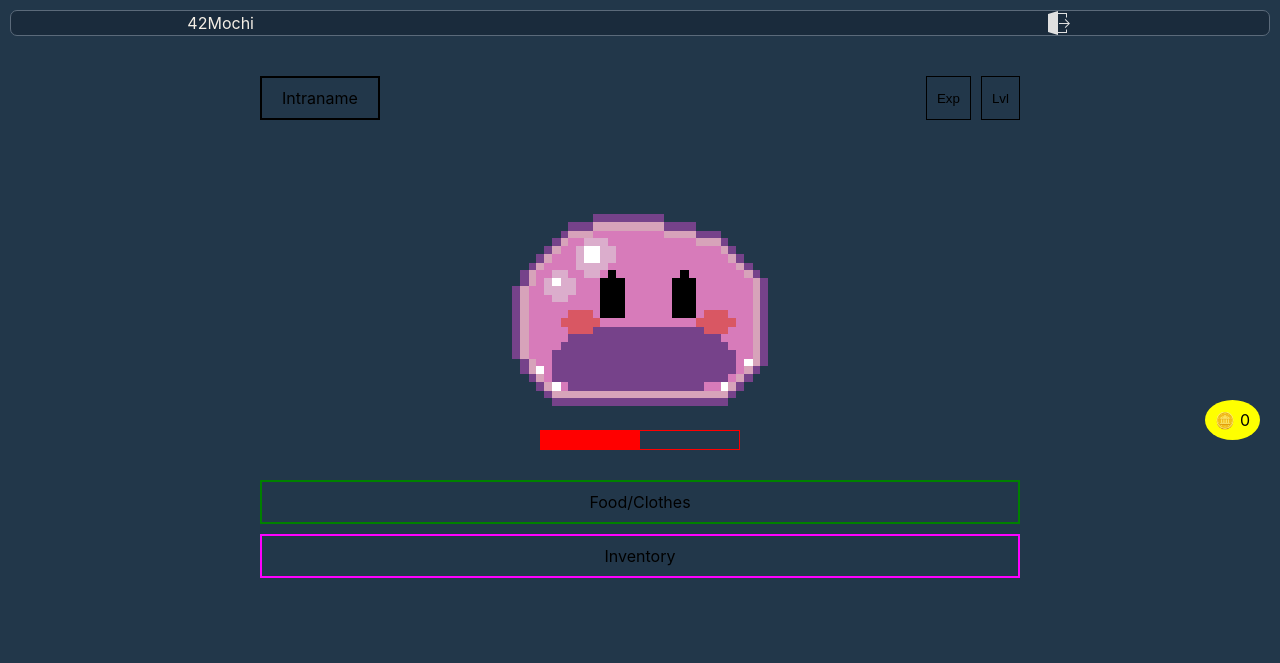
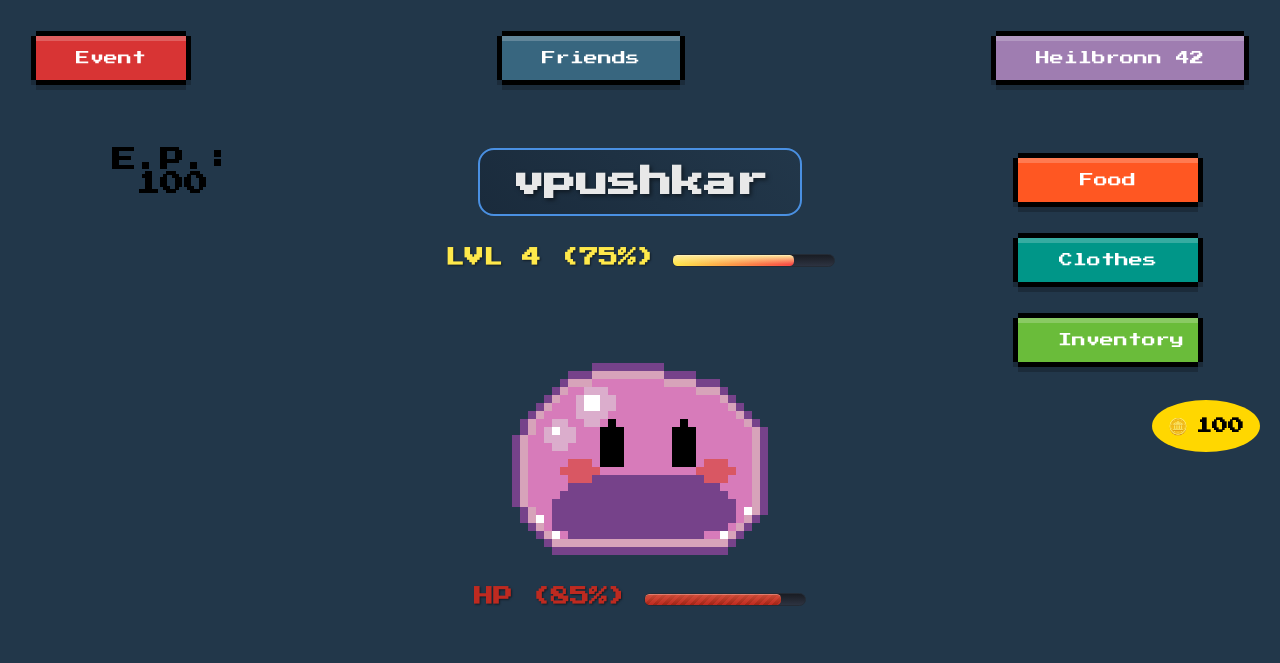
Before and after one commit to Valentinoszadcsij/42_study_buddy_pet_monster, a PHP site: page /App/Views/game.php in a window 1280 px wide. Shown: the top 663 px of the page. Run offline with PHP 8.4, Linux system fonts and the light colour scheme.

Commit message:
Made main page in pixelized style.

```diff
--- a/src/App/Views/game.php
+++ b/src/App/Views/game.php
@@ -6,42 +6,52 @@
     <title>42Mochi</title>
     <link rel="stylesheet" href="/css/style.css">
     <link rel="stylesheet" href="/css/game.css">
+    <link href="https://fonts.googleapis.com/css2?family=Press+Start+2P&display=swap" rel="stylesheet">
 </head>
 <body class="bg-secondary">
-    <nav class="navbar bg-primary bord-primary">
-        <div class="navbar-left">42Mochi</div>
-        <div class="navbar-center"></div>
-        <div class="navbar-right">
-            <form method="POST" action="/Auth/logout">
-                <button type="submit" class="icon-btn logout" aria-label="Log out"></button>
-            </form>
+    <nav class="navbar">
+        <div class="nav-buttons">
+            <button>Event</button>
+            <button>Friends</button>
+            <button>Heilbronn 42</button>
         </div>
     </nav>
 
     <main class="game-container">
-        <div class="stats-section">
-            <div class="intraname"><?php echo $_SESSION['user_email'] ?? 'Intraname'; ?></div>
-            <div class="stat-buttons">
-                <button class="exp-btn">Exp</button>
-                <button class="lvl-btn">Lvl</button>
+        <div class="left-side">
+            <div class="ep-counter">
+                E.P.: <span id="ep-value">100</span>
             </div>
         </div>
 
-        <div class="character-section">
-            <canvas id="characterCanvas" width="200" height="200"></canvas>
-            <div class="exp-bar">
-                <div class="exp-progress"></div>
+        <div class="center-content">
+            <div class="intraname">vpushkar</div>
+            <div class="lvl-container">
+                <div class="lvl-text">LVL 4 (75%)</div>
+                <div class="lvl-bar">
+                    <progress class="progress-bar" value="75" max="100"></progress>
+                </div>
+            </div>
+            <div class="character-section">
+                <canvas id="characterCanvas" width="256" height="256"></canvas>
+                <div class="hp-container">
+                    <div class="hp-text">HP (85%)</div>
+                    <div class="hp-bar">
+                        <progress class="progress-bar" value="85" max="100"></progress>
+                    </div>
+                </div>
             </div>
         </div>
 
-        <div class="inventory-section">
-            <div class="food-clothes">Food/Clothes</div>
-            <div class="inventory">Inventory</div>
+        <div class="right-side">
+            <button>Food</button>
+            <button>Clothes</button>
+            <button>Inventory</button>
         </div>
 
         <div class="coins">
             <span class="coin-icon">🪙</span>
-            <span class="coin-amount">0</span>
+            <span class="coin-amount">100</span>
         </div>
     </main>
     <script src="/js/character.js"></script>
--- a/src/public/css/game.css
+++ b/src/public/css/game.css
@@ -1,103 +1,278 @@
-.top-nav {
-    background-color: #ffffff;
-    border-bottom: 1px solid #e0e0e0;
-    padding: 10px 0;
+body {
+  background: #DCE3E6;
+  font-family: "Press Start 2P", system-ui;
 }
 
-.nav-items {
+.container {
+  width: 70%;
+  text-align: center;
+  display: block;
+  margin-left: auto;
+  margin-right: auto;
+}
+
+.title {
+  background: #2e2e2e;
+  padding: 15px;
+  color: #fff;
+  margin-bottom: 30px;
+  font-family: "Press Start 2P", system-ui;
+  font-size: 24px;
+  box-shadow: 0px 5px black, 0px -5px black, 5px 0px black, -5px 0px black, 0px 10px #00000038, 5px 5px #00000038, -5px 5px #00000038, inset 0px 5px #ffffff1f, inset 0px -5px #00000030;
+}
+
+/* Button styles */
+button {
+  color: #fff;
+  background-color: #6abc3a;
+  padding: 15px 40px 15px 40px;
+  margin: 10px;
+  font-size: 14px;
+  font-family: "Press Start 2P", system-ui;
+  border: 0;
+  box-shadow: 0px 5px black, 0px -5px black, 5px 0px black, -5px 0px black, 0px 10px #00000038, 5px 5px #00000038, -5px 5px #00000038, inset 0px 5px #ffffff36;
+  cursor: pointer;
+}
+
+button:active {
+  transform: translateY(5px);
+  box-shadow: 0px 5px black, 0px -5px black, 5px 0px black, -5px 0px black, inset 0px 5px #00000038;
+}
+
+/* Special colors for different buttons */
+.nav-buttons button:nth-child(1) {
+    background-color: #d83434;
+}
+.nav-buttons button:nth-child(2) {
+    background-color: #38667f;
+}
+.nav-buttons button:nth-child(3) {
+    background-color: #9f7db1;
+}
+
+.right-side button:nth-child(1) {
+    background-color: #FF5722;
+}
+.right-side button:nth-child(2) {
+    background-color: #009688;
+}
+.right-side button:nth-child(3) {
+    background-color: #6abc3a;
+}
+
+/* HP Bar styles */
+.rangeWrapper {
+  display: flex;
+  flex-direction: column;
+  justify-content: space-evenly;
+  align-items: center;
+  height: 100%;
+}
+
+.progress-bar {
+  box-sizing: border-box;
+  border: solid 0.15em #242B35;
+  width: 12.5em;
+  height: 1em;
+  border-radius: 0.5em;
+  background: linear-gradient(#191C23, #2D3341);
+  font: 1em monospace;
+}
+
+.progress-bar::-webkit-progress-bar {
+  background: transparent;
+}
+
+.hp-container {
+  display: flex;
+  align-items: center;
+  gap: 1rem;
+  margin: 1rem 0;
+}
+
+.hp-text {
+  font-size: 1.2rem;
+  font-weight: bold;
+  color: #BE2A20;
+  text-shadow: 1px 1px 2px rgba(0, 0, 0, 0.5);
+  min-width: 100px;
+}
+
+.hp-bar .progress-bar::-webkit-progress-value {
+  border-radius: 0.35em;
+  box-shadow: inset 0 0.05em 0.05em rgba(255, 255, 255, 0.35);
+  background:
+    linear-gradient(rgba(226, 102, 76, 0.65), transparent),
+    repeating-linear-gradient(135deg, #A22215 0 0.25em, #BE2A20 0 0.5em);
+}
+
+.hp-bar .progress-bar::-moz-progress-bar {
+  border-radius: 0.35em;
+  box-shadow: inset 0 0.05em 0.05em rgba(255, 255, 255, 0.35);
+  background:
+    linear-gradient(rgba(226, 102, 76, 0.65), transparent),
+    repeating-linear-gradient(135deg, #A22215 0 0.25em, #BE2A20 0 0.5em);
+}
+
+.lvl-container {
+  display: flex;
+  align-items: center;
+  gap: 1rem;
+  margin-bottom: 1rem;
+}
+
+.lvl-text {
+  font-size: 1.2rem;
+  font-weight: bold;
+  color: #FFE94B;
+  text-shadow: 1px 1px 2px rgba(0, 0, 0, 0.5);
+  min-width: 100px;
+}
+
+.lvl-bar .progress-bar::-webkit-progress-value {
+  border-radius: 0.35em;
+  box-shadow: inset 0 0.05em 0.05em rgba(255, 255, 255, 0.35);
+  background:
+    linear-gradient(#FFEC9D, transparent 85%),
+    linear-gradient(90deg, #FFE94B, #F94745);
+}
+
+.lvl-bar .progress-bar::-moz-progress-bar {
+  border-radius: 0.35em;
+  box-shadow: inset 0 0.05em 0.05em rgba(255, 255, 255, 0.35);
+  background:
+    linear-gradient(#FFEC9D, transparent 85%),
+    linear-gradient(90deg, #FFE94B, #F94745);
+}[type="range"].kawaii::-webkit-slider-runnable-track {
+  background:
+    radial-gradient(circle at 0.75em 0.6em, var(--light) calc(0.2em - 1px), #0000 0.2em),
+    radial-gradient(circle at 1.25em 0.6em, var(--light) calc(0.2em - 1px), #0000 0.2em),
+    radial-gradient(circle at 5em 0.6em, var(--light) calc(0.2em - 1px), #0000 0.2em),
+    linear-gradient(var(--light) 0 0) 1.25em 0.4em / 3.75em calc(0.4em - 0.5px) no-repeat,
+    linear-gradient(90deg, var(--base), var(--transparent) 1em),
+    linear-gradient(#0000 70%, var(--dark) 80%),
+    var(--base);
+  border-radius: 2em;
+  height: 100%;
+  overflow: hidden;
+}
+
+[type="range"].kawaii::-webkit-slider-thumb {
+  appearance: none;
+  height: 2em;
+  width: 2em;
+  color: var(--lighter);
+  background:
+    radial-gradient(circle at 0.75em 0.6em, var(--light) calc(0.2em - 1px), #0000 0.2em),
+    linear-gradient(90deg, #0000 0.75em, var(--base) 0) 0 0 / 100% 50% no-repeat;
+  border-radius: 50%;
+  box-shadow:
+    inset -0.5em 0 0.5em -0.25em var(--base),
+    1em 0 0 0.25em,
+    2em 0 0 0.25em,
+    3em 0 0 0.25em,
+    4em 0 0 0.25em,
+    5em 0 0 0.25em,
+    6em 0 0 0.25em,
+    7em 0 0 0.25em,
+    8em 0 0 0.25em,
+    9em 0 0 0.25em,
+    10em 0 0 0.25em,
+    11em 0 0 0.25em,
+    12em 0 0 0.25em,
+    12em 0 0 0.25em,
+    13em 0 0 0.25em,
+    14em 0 0 0.25em,
+    15em 0 0 0.25em,
+    16em 0 0 0.25em,
+    17em 0 0 0.25em,
+    18em 0 0 0.25em,
+    19em 0 0 0.25em;
+}
+
+/* Game Layout */
+.navbar {
   display: flex;
   justify-content: space-between;
-    max-width: 800px;
-    margin: 0 auto;
-    padding: 0 20px;
+  padding: 1rem;
+  background: var(--button_color);
 }
 
-.nav-item {
-    padding: 8px 16px;
-    cursor: pointer;
-    border: 1px solid #e0e0e0;
+.nav-buttons {
+  display: flex;
+  gap: 1rem;
+  width: 100%;
+  justify-content: space-between;
 }
 
 .game-container {
-    max-width: 800px;
-    margin: 20px auto;
-    padding: 20px;
+  display: grid;
+  grid-template-columns: 200px 1fr 200px;
+  gap: 2rem;
+  padding: 2rem;
+  max-width: 1200px;
+  margin: 0 auto;
 }
 
-.stats-section {
+.left-side {
   display: flex;
-    justify-content: space-between;
-    margin-bottom: 30px;
+  flex-direction: column;
+  gap: 1rem;
+}
+
+.ep-counter {
+  font-size: 1.5rem;
+  font-weight: bold;
+}
+
+.center-content {
+  display: flex;
+  flex-direction: column;
+  align-items: center;
+  gap: 1rem;
 }
 
 .intraname {
-    padding: 10px 20px;
-    border: 2px solid #000;
-    display: inline-block;
-}
-
-.stat-buttons {
-    display: flex;
-    gap: 10px;
-}
-
-.exp-btn, .lvl-btn {
-    padding: 5px 10px;
-    border: 1px solid #000;
-    background: none;
-    cursor: pointer;
+  font-size: 2rem;
+  font-weight: bold;
+  margin-bottom: 1rem;
+  color: #e8e8e8;
+  text-shadow: 2px 2px 4px rgba(0, 0, 0, 0.5);
+  padding: 0.5em 1em;
+  background: linear-gradient(45deg, #1A2B3C, #22374A);
+  border-radius: 0.5em;
+  border: 2px solid #4A90E2;
 }
 
 .character-section {
-    text-align: center;
-    margin-bottom: 30px;
+  display: flex;
+  flex-direction: column;
+  align-items: center;
+  gap: 1rem;
 }
 
 .character-section canvas {
   width: 256px;
   height: 256px;
   image-rendering: pixelated;
-    image-rendering: crisp-edges; /* Fallback for compatibility */
+  image-rendering: crisp-edges;
 }
 
-.exp-bar {
-    width: 200px;
-    height: 20px;
-    border: 1px solid red;
-    margin: 20px auto;
-    position: relative;
-}
-
-.exp-progress {
-    height: 100%;
-    width: 50%;
-    background-color: red;
-}
-
-.inventory-section {
+.right-side {
   display: flex;
   flex-direction: column;
-    gap: 10px;
-}
-
-.food-clothes {
-    padding: 10px;
-    border: 2px solid green;
-}
-
-.inventory {
-    padding: 10px;
-    border: 2px solid magenta;
+  gap: 1rem;
 }
 
 .coins {
   position: fixed;
   right: 20px;
   top: 50%;
-    background: yellow;
+  background: #FFD700;
   border-radius: 50%;
-    padding: 10px;
+  padding: 1rem;
   display: flex;
   align-items: center;
-    gap: 5px;
+  gap: 0.5rem;
+  font-weight: bold;
 }
```
Lines whose indentation alone changed are shown as unchanged.
